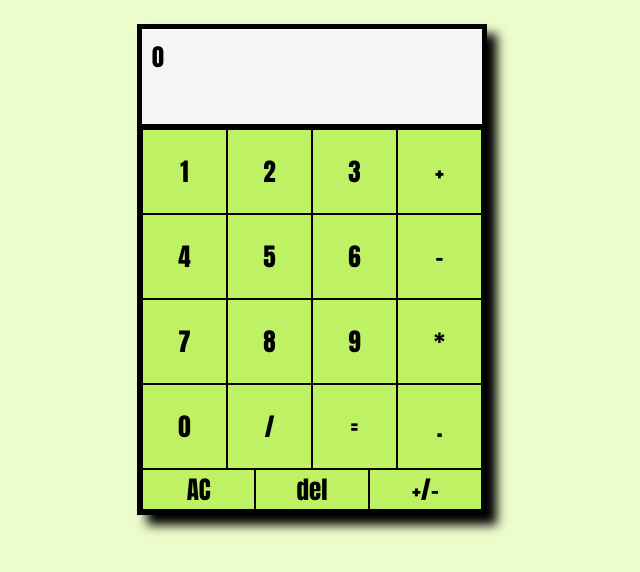
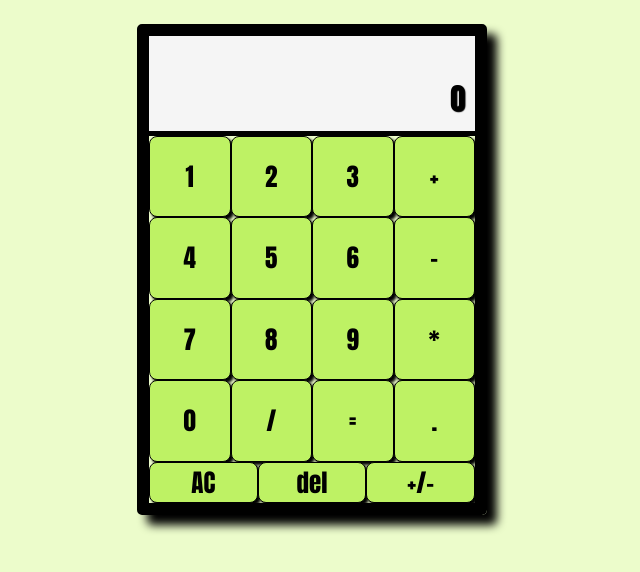
Before and after one commit to jonaslangenberg/calculator, a plain HTML site: page index.html in a window 1280 px wide. Shown: the part 190-762 px from the top of the page, without its empty margins (328-968 px from the left). Drawn offline with Linux system fonts and the light colour scheme.

Commit message:
Changed style of shell and display

```diff
--- a/styles.css
+++ b/styles.css
@@ -28,9 +28,10 @@ h1 {
     flex-direction: column;
     max-width: 50%;
     max-height: 90%;
-    border: 5px solid black;
+    border: 12px solid black;
     box-shadow: 10px 10px 10px black;
     overflow: hidden;
+    border-radius: 5px;
 
 }
 
@@ -43,11 +44,12 @@ h1 {
     width: 100%;
     height: 100%;
     border-bottom: 5px solid black;
-    font-size: 24px;
+    font-size: 30px;
     text-overflow: ellipsis;
     font-weight: 800;
-    align-items: flex-start;
-    justify-content: flex-start;
+    align-items: flex-end;
+    justify-content: flex-end;
+    text-shadow: 1px 1px 1px black;
     padding: 10px;
     background-color: whitesmoke;
 }
@@ -75,6 +77,8 @@ button{
     font-size: 25px;
     font-weight: 800;
     background-color: #bef264;
+    border-radius: 8px;
+    box-shadow: 3px 3px 3px black;
 }
 
 button:hover{
```
